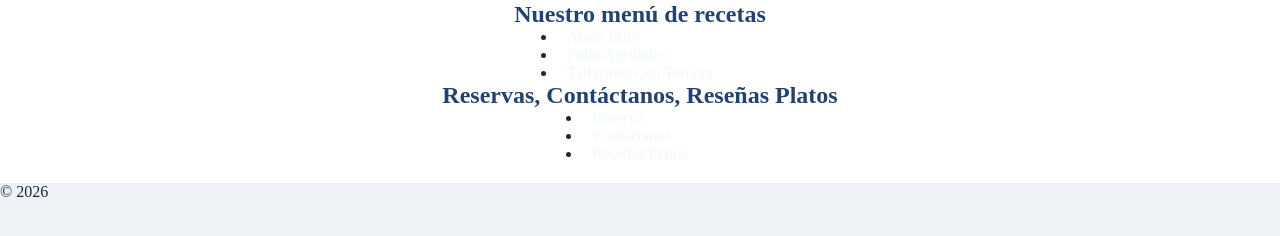
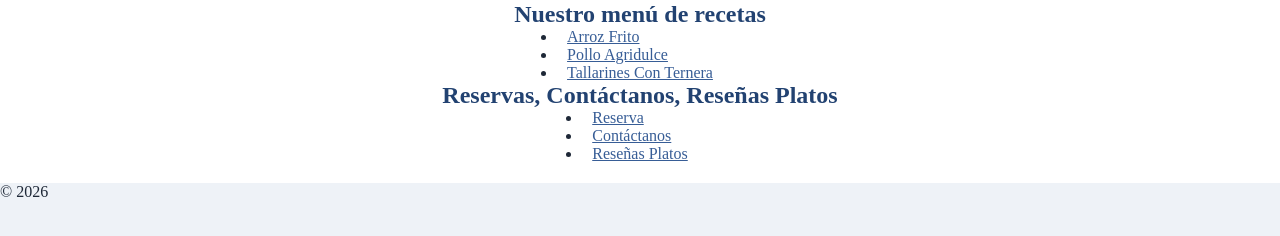
Before and after one commit to coryfitoasatha-art/coryfitoasatha-art.github.io, a plain HTML site: page restaurante/pdf/index.html in a window 1280 px wide. Shown: the part 498-734 px from the top of the page. Drawn offline with Linux system fonts and the light colour scheme.

Commit message:
Update styles.css

```diff
--- a/mejoras/styles.css
+++ b/mejoras/styles.css
@@ -63,3 +63,13 @@ ul, ol {
     margin: 0 auto;
     text-align: left;
 }
+/* Hacer visibles los enlaces dentro del contenido principal (main) */
+main a {
+    color: rgb(55, 93, 150); /* El color azul que usas en la barra */
+    text-decoration: underline; /* Opcional, para que parezcan más un enlace */
+}
+
+/* Efecto al pasar el ratón por encima de los enlaces del main */
+main a:hover {
+    color: rgb(30, 40, 55);
+}
```
